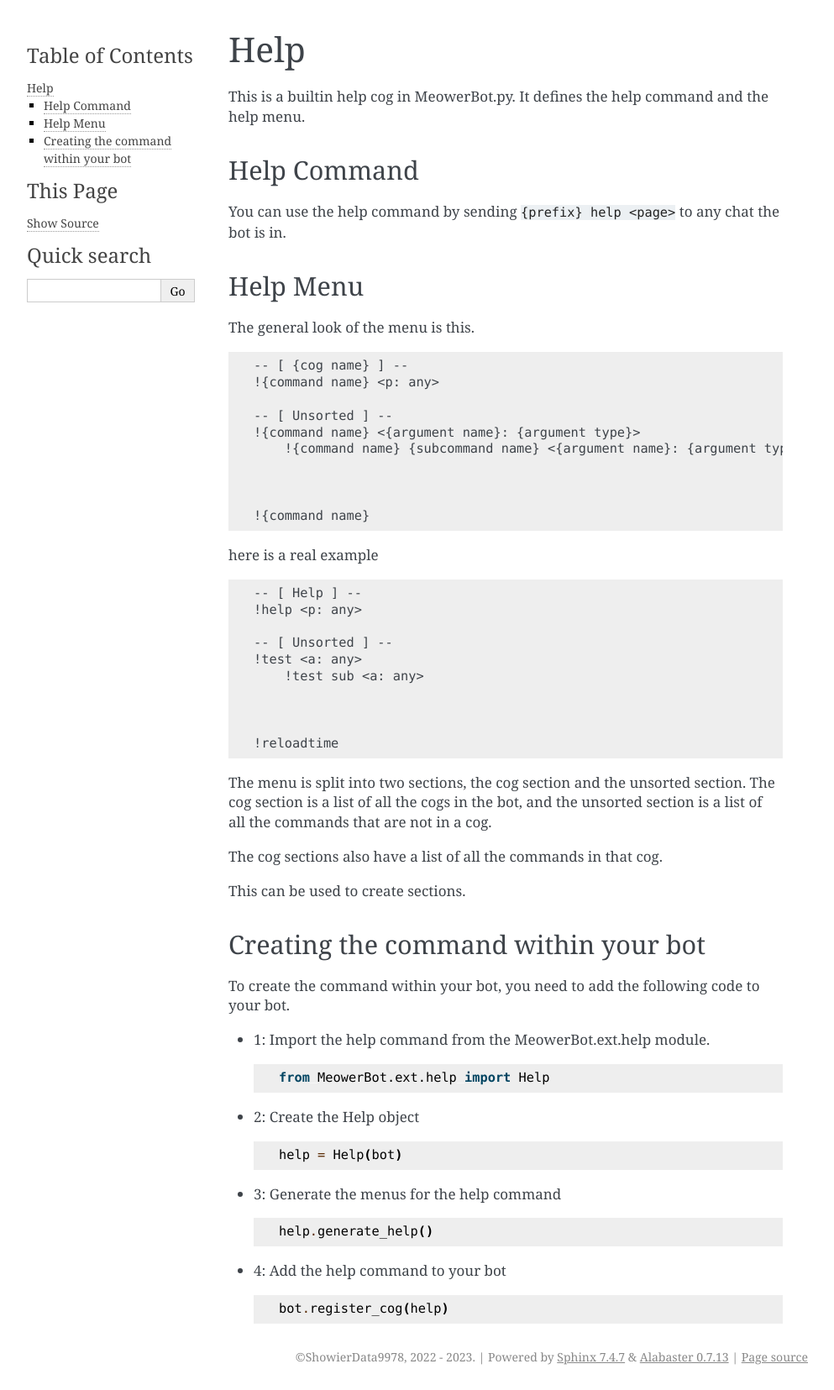
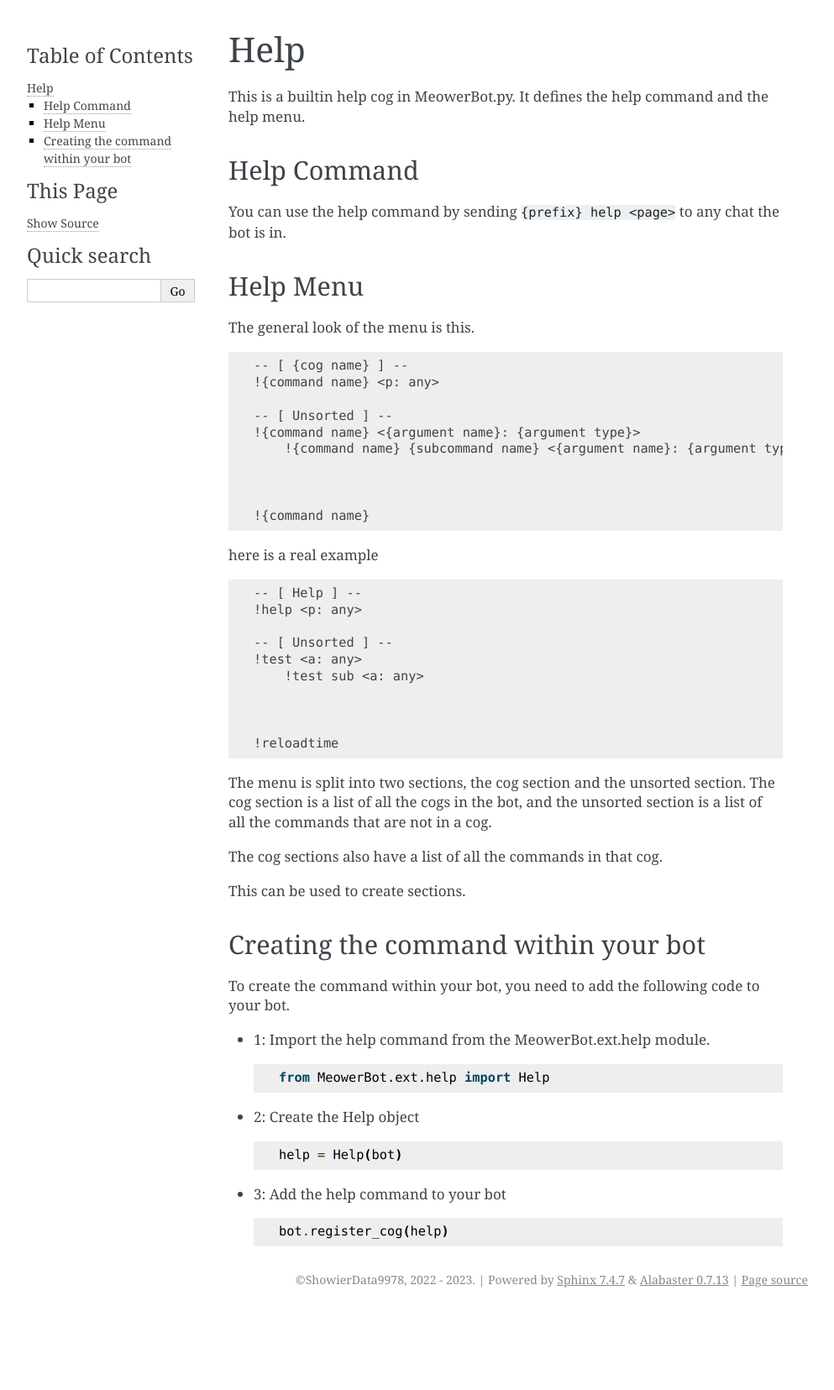
Before and after one commit to meower-media/MeowerBot.py, a Sphinx documentation site: the page built from docs/tutorial/help.md, in a window 1280 px wide. Shown: the whole page at 84% size, without its empty margins (148-1141 px from the left). Built offline with Sphinx 7.4.7, drawn with Linux system fonts in a browser that asks for light colours; after the commit the page ends 1563 px from its top, so only the background shows below that.

Commit message:
update docs

````diff
--- a/docs/tutorial/help.md
+++ b/docs/tutorial/help.md
@@ -60,13 +60,7 @@
 	help = Help(bot)
 	```
 
-- 3: Generate the menus for the help command
-
-	```py
-	help.generate_help()
-	```
-
-- 4: Add the help command to your bot
+- 3: Add the help command to your bot
 
 	```py
 	bot.register_cog(help)
````
Also changed, not shown: docs/refrence/methods/ext/help.md (+1 -7 lines).
